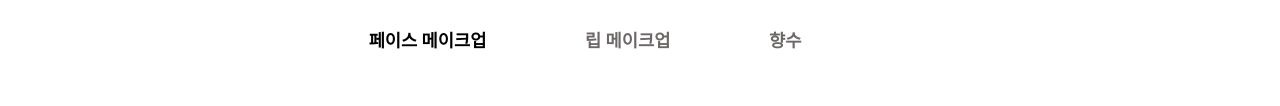
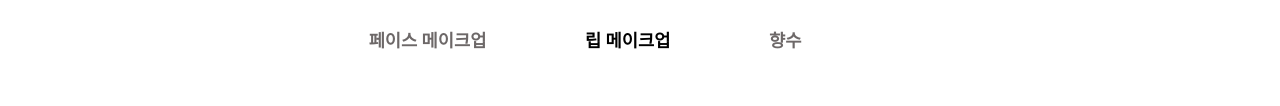
Before and after one commit to kingjin01/qwe, a plain HTML site: page index.html in a window 1280 px wide. Both pictures are taken after a click on the item "립 메이크업". Shown: the part 694-800 px from the top of the page. Drawn offline with Linux system fonts and the light colour scheme.

Commit message:
Add files via upload

```diff
--- a/colorslider.js
+++ b/colorslider.js
@@ -12,6 +12,9 @@ Face.addEventListener('click', function(){
     goodItems2.style.display = 'none';
     goodItems3.style.transform = 'translateX(100%)';
     goodItems3.style.display = 'none';
+    Face.classList.add('active')
+    Lip.classList.remove('active')
+    Smell.classList.remove('active')
 });
 
 Lip.addEventListener('click', function(){
@@ -21,6 +24,9 @@ Lip.addEventListener('click', function(){
     goodItems2.style.display = 'block';
     goodItems3.style.transform = 'translateX(100%)';
     goodItems3.style.display = 'none';
+    Lip.classList.add('active')
+    Face.classList.remove('active')
+    Smell.classList.remove('active')
 });
 
 Smell.addEventListener('click', function(){
@@ -30,4 +36,7 @@ Smell.addEventListener('click', function(){
     goodItems2.style.display = 'none';
     goodItems3.style.transform = 'translateX(0)';
     goodItems3.style.display = 'block';
+    Smell.classList.add('active')
+    Lip.classList.remove('active')
+    Face.classList.remove('active')
 });
--- a/index.html
+++ b/index.html
@@ -153,12 +153,12 @@
                         <span>80,000원</span>
                     </div>
 
-                    <!-- <div class="backbtn2">
+                    <div class="backbtn2">
                         <i class="fa fa-chevron-left" aria-hidden="true"></i>
                     </div>
                     <div class="nextbtn2">
                         <i class="fa fa-chevron-right" aria-hidden="true"></i>
-                    </div> -->
+                    </div>
                 </div>
 
                 <div class="img-box">
@@ -188,12 +188,12 @@
                         <span>80,000원</span>
                     </div>
 
-                    <!-- <div class="backbtn2">
+                    <div class="backbtn2">
                         <i class="fa fa-chevron-left" aria-hidden="true"></i>
                     </div>
                     <div class="nextbtn2">
                         <i class="fa fa-chevron-right" aria-hidden="true"></i>
-                    </div> -->
+                    </div>
                 </div>
 
                 <div class="img-box">
@@ -219,12 +219,12 @@
                         <span>80,000원</span>
                     </div>
 
-                    <!-- <div class="backbtn2">
+                    <div class="backbtn2">
                         <i class="fa fa-chevron-left" aria-hidden="true"></i>
                     </div>
                     <div class="nextbtn2">
                         <i class="fa fa-chevron-right" aria-hidden="true"></i>
-                    </div>  -->
+                    </div>
                 </div>
 
             </div>
@@ -272,12 +272,12 @@
                             <span>48,000원</span>
                         </div>
 
-                        <!-- <div class="backbtn2">
+                        <div class="backbtn2">
                             <i class="fa fa-chevron-left" aria-hidden="true"></i>
                         </div>
                         <div class="nextbtn2">
                             <i class="fa fa-chevron-right" aria-hidden="true"></i>
-                        </div> -->
+                        </div>
                     </div>
 
                     <div class="img-box">
@@ -307,12 +307,12 @@
                             <span>48,000원</span>
                         </div>
 
-                        <!-- <div class="backbtn2">
+                        <div class="backbtn2">
                             <i class="fa fa-chevron-left" aria-hidden="true"></i>
                         </div>
                         <div class="nextbtn2">
                             <i class="fa fa-chevron-right" aria-hidden="true"></i>
-                        </div> -->
+                        </div>
                     </div>
 
                     <div class="img-box">
@@ -338,12 +338,12 @@
                             <span>80,000원</span>
                         </div>
 
-                        <!-- <div class="backbtn2">
+                        <div class="backbtn2">
                             <i class="fa fa-chevron-left" aria-hidden="true"></i>
                         </div>
                         <div class="nextbtn2">
                             <i class="fa fa-chevron-right" aria-hidden="true"></i>
-                        </div>  -->
+                        </div>
                     </div>
 
                 </div>
```
